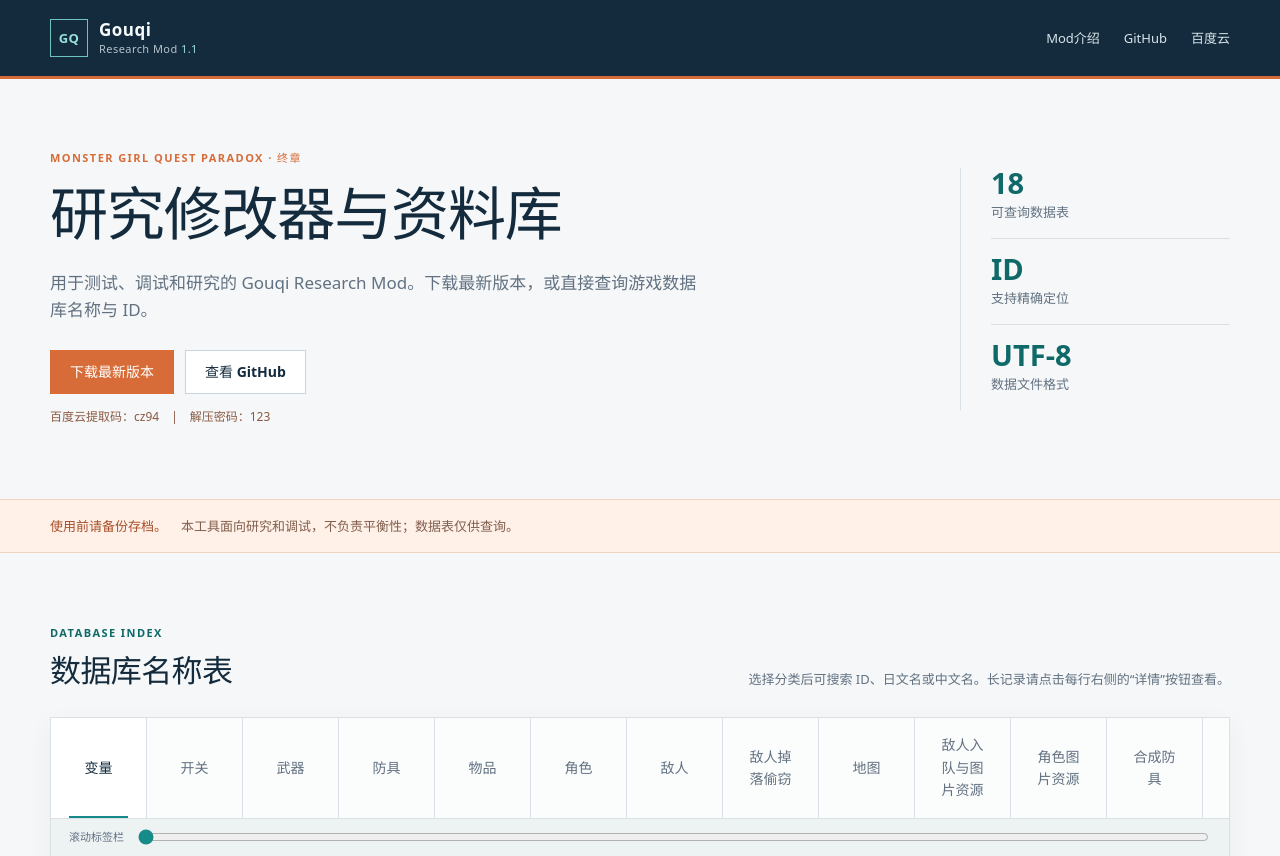
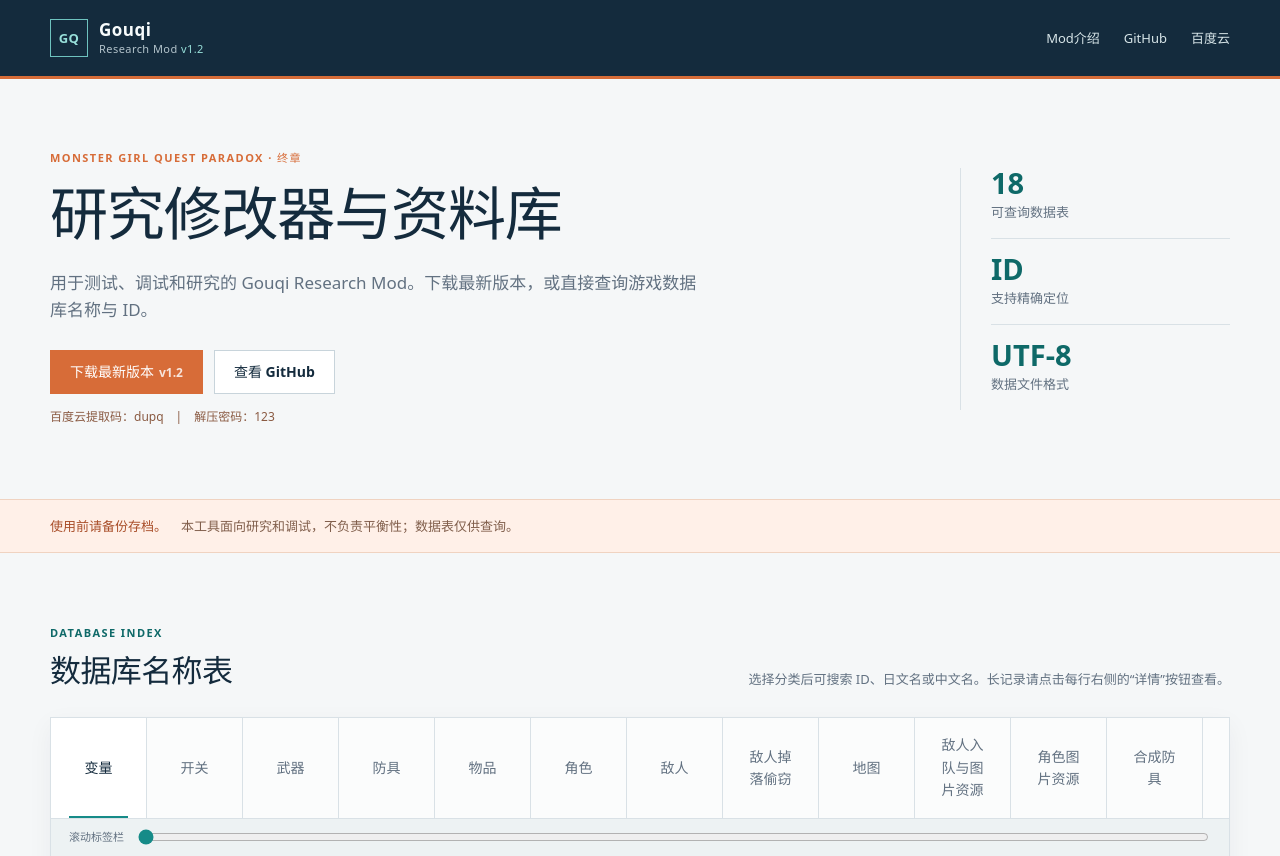
Before and after one commit to amalopyy123/gouqi-research-mod-site, a plain HTML site: page index.html in a window 1280 px wide. Shown: the top 856 px of the page. Drawn offline with Linux system fonts and the light colour scheme.

Commit message:
feat: update download link and display mod version

```diff
--- a/config.js
+++ b/config.js
@@ -1,8 +1,8 @@
 // Update these URLs when publishing a new download or repository location.
 window.SITE_CONFIG = {
-  modVersion: '1.1',
-  baiduUrl: 'https://pan.baidu.com/s/1q9-OFrByTK5EYv7J22SbSQ',
-  baiduCode: 'cz94',
+  modVersion: 'v1.2',
+  baiduUrl: 'https://pan.baidu.com/s/1NZuS5WSJh0B7CIlf0gEF5Q',
+  baiduCode: 'dupq',
   archivePassword: '123',
   githubUrl: 'https://github.com/amalopyy123/gouqi-mgqp-research-mod'
 };
--- a/index.html
+++ b/index.html
@@ -29,7 +29,7 @@
           <h1>研究修改器与资料库</h1>
           <p class="hero-lede">用于测试、调试和研究的 Gouqi Research Mod。下载最新版本，或直接查询游戏数据库名称与 ID。</p>
           <div class="hero-actions">
-            <a class="button button-primary" id="hero-baidu" href="#" target="_blank" rel="noreferrer">下载最新版本</a>
+            <a class="button button-primary" id="hero-baidu" href="#" target="_blank" rel="noreferrer">下载最新版本 <span id="download-version" aria-label="版本号"></span></a>
             <a class="button button-secondary" id="hero-github" href="#" target="_blank" rel="noreferrer">查看 GitHub</a>
           </div>
           <p class="config-note" id="config-note"></p>
```
